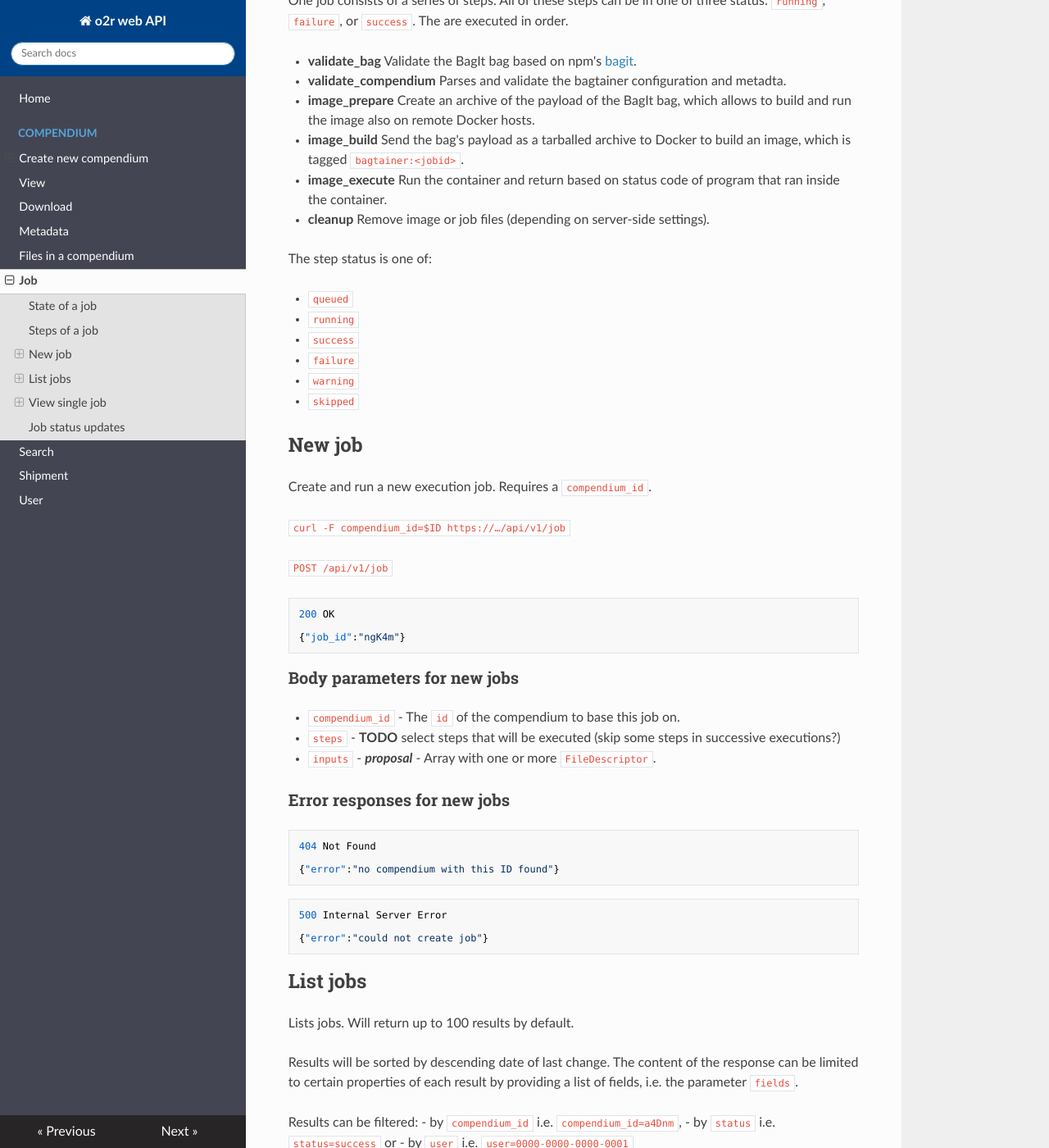
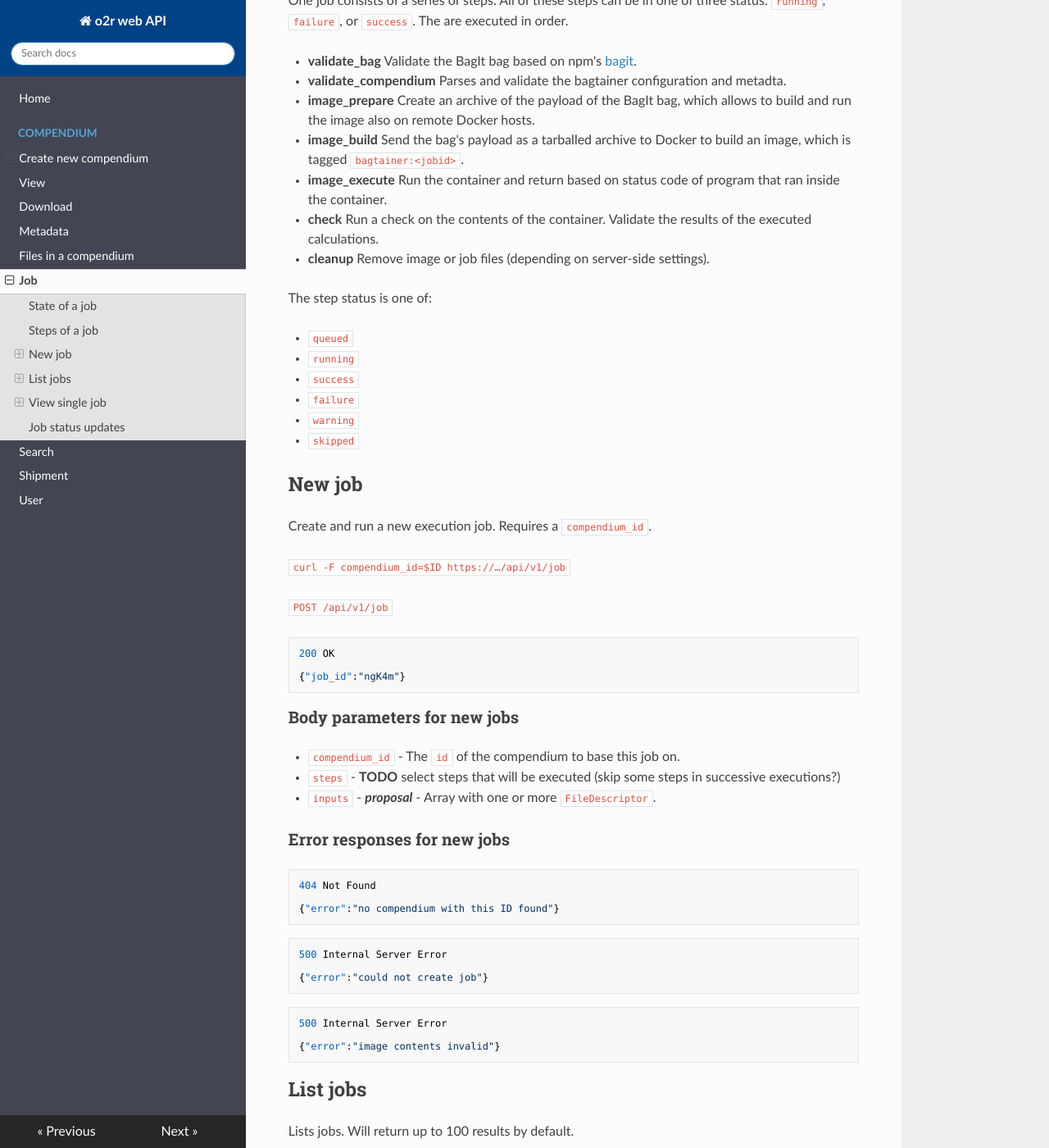
Before and after one commit to o2r-project/api, an MkDocs documentation site: the page built from docs/job.md, in a window 1280 px wide and 1400 px high, scrolled down 792 px. Shown: the whole window at 82% size. Built offline with MkDocs 1.6.1, drawn with Linux system fonts in a browser that asks for light colours; nearby versions of some CDN libraries; old or Windows-style settings are respelled for this version of MkDocs; some of the changed text lies outside the part shown.

Commit message:
[Add] Suggestions for API extension to include checker
Added ideas to API documentation.
Commit mainly to present ideas in GitHub formatted markdown.

````diff
--- a/docs/job.md
+++ b/docs/job.md
@@ -32,6 +32,8 @@
   Send the bag's payload as a tarballed archive to Docker to build an image, which is tagged `bagtainer:<jobid>`.
 - **image_execute**
   Run the container and return based on status code of program that ran inside the container.
+- **check**
+  Run a check on the contents of the container. Validate the results of the executed calculations.
 - **cleanup**
   Remove image or job files (depending on server-side settings).
 
@@ -76,6 +78,12 @@
 500 Internal Server Error
 
 {"error":"could not create job"}
+```
+
+```json
+500 Internal Server Error
+
+{"error":"image contents invalid"}
 ```
 
 ## List jobs
@@ -139,7 +147,7 @@
 - `limit` - Limits the number of results in the response. Defaults to 100.
 - `status` - Specify status to filter by. Can contain following `status`: `success`, `failure`, `running`.
 - `user` - Public user identifier to filter by.
-- `fields` - Specify if/which additional attributes results should contain. Can contain following `fields`: `status`. Defaults to none.
+- `fields` - Specify if/which additional attributes results should contain. Can contain following `fields`: `status, check`. Defaults to none.
 
 ## View single job
 
@@ -166,6 +174,9 @@
     },
     …
   },
+  "check": {
+    ...     // see erc-checker documentation @ https://github.com/o2r-project/erc-checker
+  }
   "files":{
     {FileListing}
   }
````
